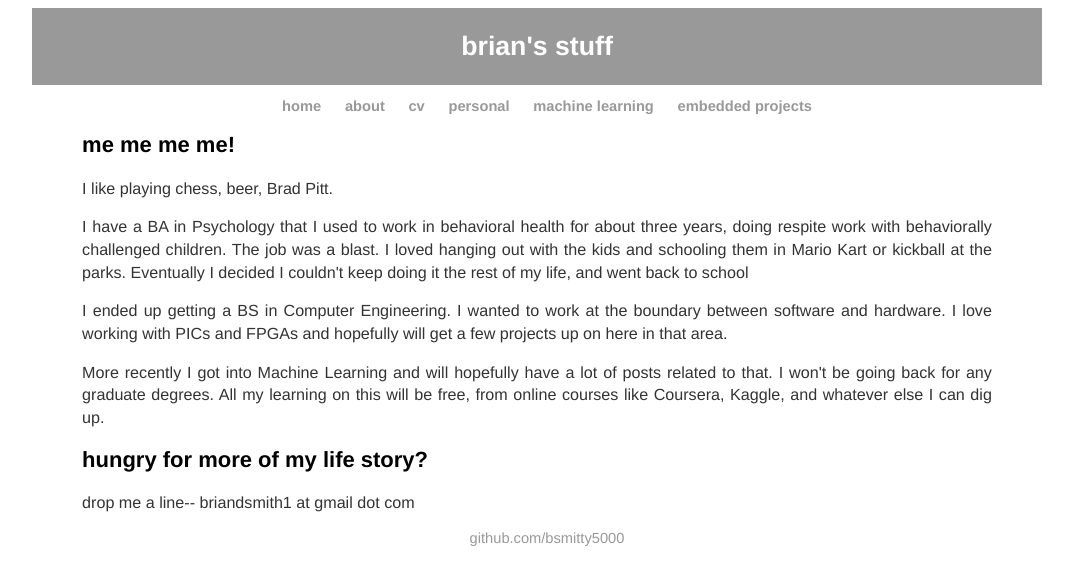
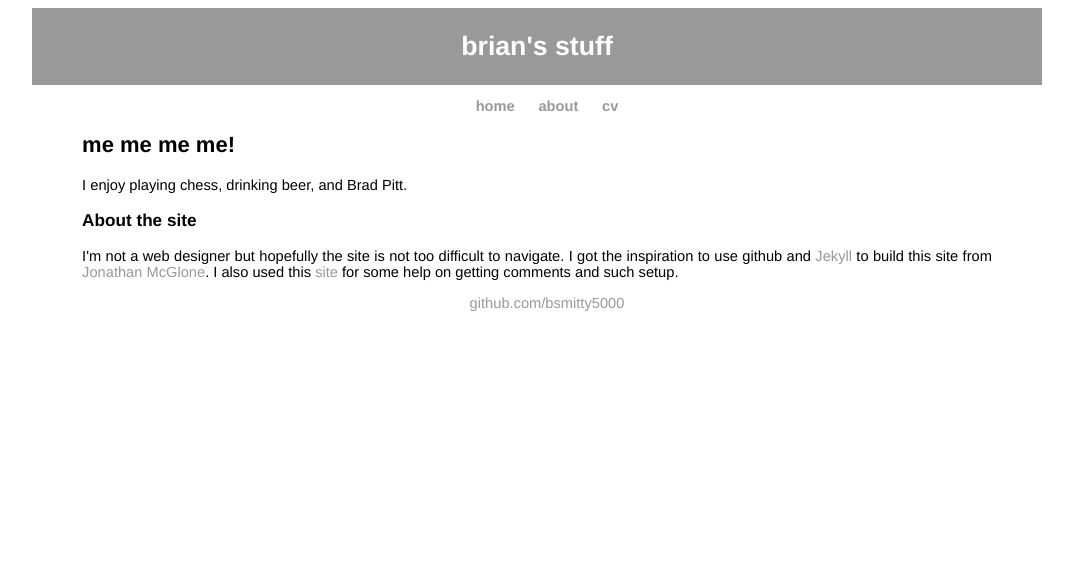
Before and after one commit to bsmitty5000/bsmitty5000.github.io, a Jekyll site: the page built from about/index.html, in a window 1280 px wide. Shown: the top 585 px of the page, without its empty margins (103-1176 px from the left). Built offline with Jekyll 4.4.1, drawn with Linux system fonts in a browser that asks for light colours.

Commit message:
trying to clean up layout

```diff
--- a/_layouts/default.html
+++ b/_layouts/default.html
@@ -14,9 +14,6 @@
 	            		<li><a href="/">home</a></li>
 	            		<li><a href="/about">about</a></li>
 	            		<li><a href="/cv">cv</a></li>
-				<li><a href="/blog">personal</a></li>
-				<li><a href="/ml">machine learning</a></li>
-				<li><a href="/mbedproj">embedded projects</a></li>
 	                </ul>
 	        </nav>
 
--- a/about/index.html
+++ b/about/index.html
@@ -6,20 +6,14 @@ description: A blog about hardware programming, machine learning, and embedded d
 <div class="about">
 	<h2>me me me me!</h2>
 
-	<p>I like playing chess, beer, Brad Pitt.</p>
+	<p>I enjoy playing chess, drinking beer, and Brad Pitt.</p>
 
-	<p>I have a BA in Psychology that I used to work in behavioral health for about three years,
-	doing respite work with behaviorally challenged children. The job was a blast. I loved hanging out
-	with the kids and schooling them in Mario Kart or kickball at the parks. Eventually I decided I couldn't
-	keep doing it the rest of my life, and went back to school</p>
+	<h3>About the site</h3>
 
-	<p>I ended up getting a BS in Computer Engineering. I wanted to work at the boundary between software and
-	hardware. I love working with PICs and FPGAs and hopefully will get a few projects up on here in that area.</p>
+    <p>I'm not a web designer but hopefully the site is not too difficult to navigate.
+    I got the inspiration to use github and <a href="http://jekyllrb.com/">Jekyll</a> to build this site from
+    <a href="http://jmcglone.com/guides/github-pages/">Jonathan McGlone</a>.
 
-	<p>More recently I got into Machine Learning and will hopefully have a lot of posts
-	related to that. I won't be going back for any graduate degrees. All my learning on this will be free, from
-	online courses like Coursera, Kaggle, and whatever else I can dig up.</p>
-
-	<h2>hungry for more of my life story?</h2>
-	<p>drop me a line-- briandsmith1 at gmail dot com</p></p>
+    I also used this <a href="http://joshualande.com/jekyll-github-pages-poole/">site</a>
+    for some help on getting comments and such setup.</p>
 </div><!-- /.about -->
--- a/css/main.css
+++ b/css/main.css
@@ -29,11 +29,6 @@ a {
 h2 {
     font-size: 1.5em;
 }
-p {
-    line-height: 1.4em;
-    color: #333;
-  font-size: 110%;
-}
 a:hover {
     text-decoration: underline;
 }
```
Also changed, not shown: blog/atom.xml (deleted, +0 -27 lines), blog/index.html (deleted, +0 -12 lines), index.html (+8 -15 lines), mbedproj/index.html (deleted, +0 -13 lines), ml/index.html (deleted, +0 -13 lines).
